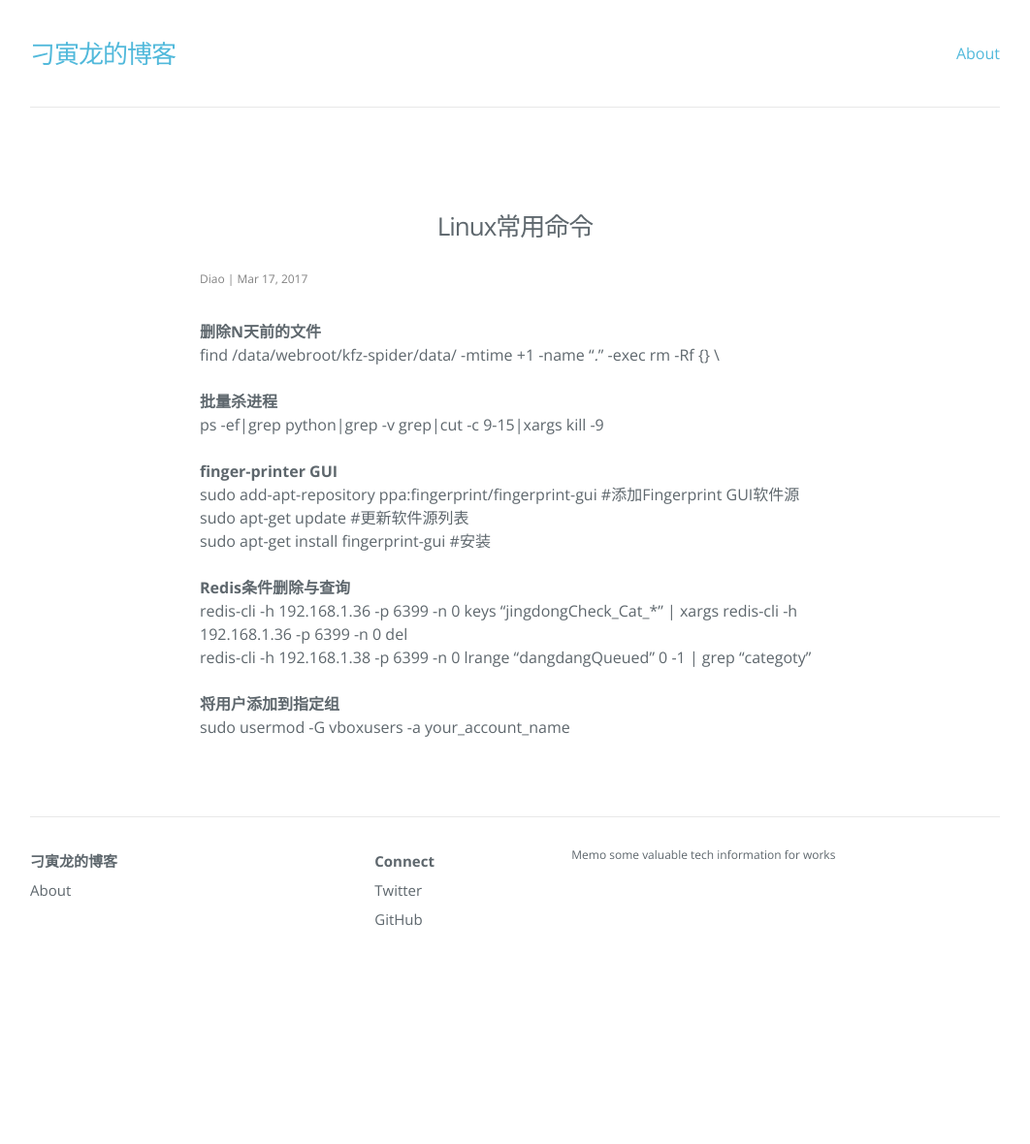
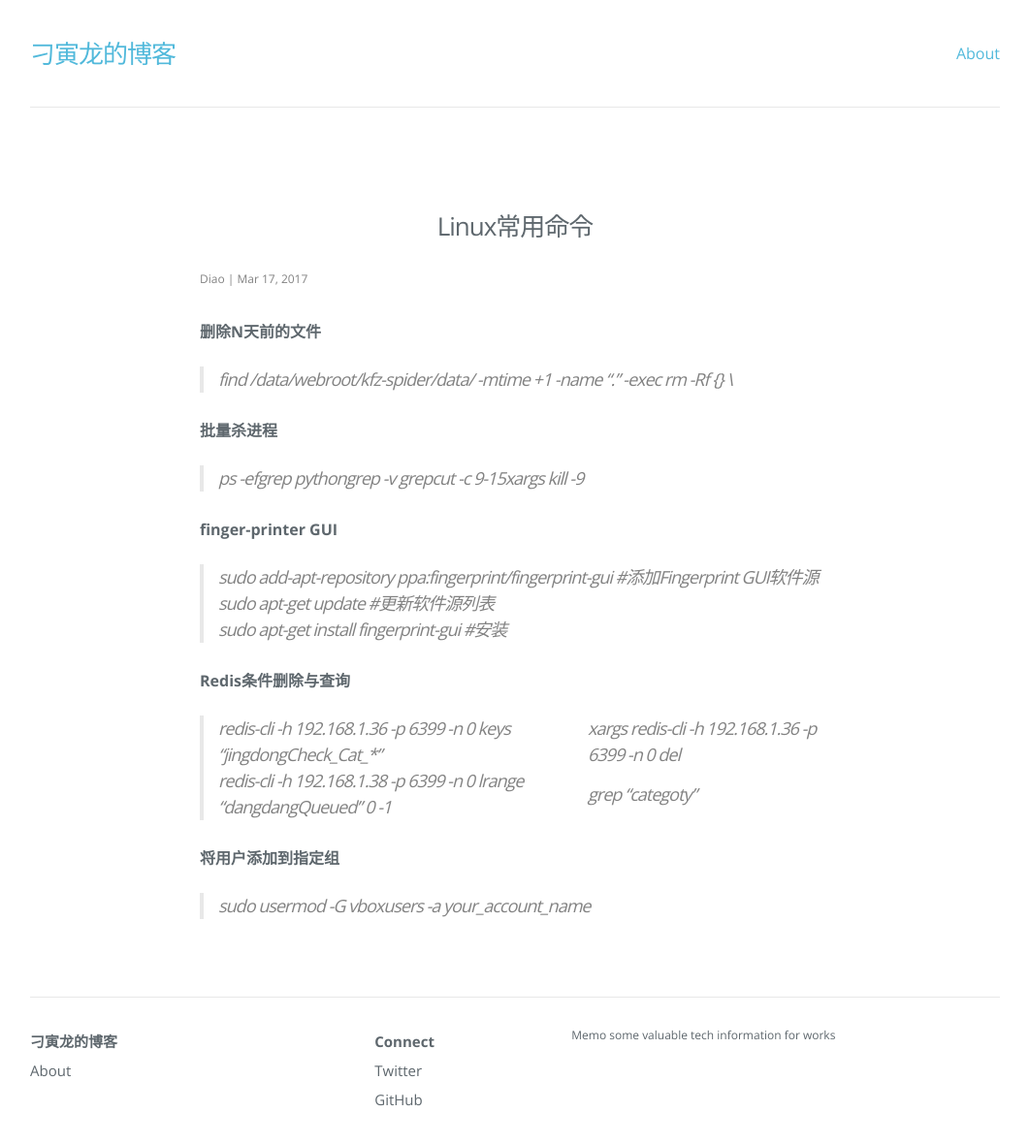
Before and after one commit to diaoyinlong/blog, a Jekyll site: the page built from _posts/2017-03-17-Linux常用命令.md, in a window 1280 px wide and 1217 px high. Shown: the top 1180 px of the window at 97% size, without its empty margins (109-1171 px from the left). Built offline with Jekyll 4.4.1, drawn with Linux system fonts in a browser that asks for light colours; nearby versions of some CDN libraries.

Commit message:
Published with https://stackedit.io/

```diff
--- a/_posts/2017-03-17-Linux常用命令.md
+++ b/_posts/2017-03-17-Linux常用命令.md
@@ -5,20 +5,23 @@ categories: 命令
 tags: Linux
 ---
 __删除N天前的文件__
-find /data/webroot/kfz-spider/data/ -mtime +1 -name "*.*" -exec rm -Rf {} \
+
+> find /data/webroot/kfz-spider/data/ -mtime +1 -name "*.*" -exec rm -Rf {} \
+
+
 
 __批量杀进程__
-ps -ef|grep python|grep -v grep|cut -c 9-15|xargs kill -9
+> ps -ef|grep python|grep -v grep|cut -c 9-15|xargs kill -9
 
 __finger-printer GUI__
-sudo add-apt-repository ppa:fingerprint/fingerprint-gui  #添加Fingerprint GUI软件源
-sudo apt-get update #更新软件源列表
-sudo apt-get install fingerprint-gui  #安装
+> sudo add-apt-repository ppa:fingerprint/fingerprint-gui  #添加Fingerprint GUI软件源
+> sudo apt-get update #更新软件源列表
+> sudo apt-get install fingerprint-gui  #安装
 
 __Redis条件删除与查询__
-redis-cli -h 192.168.1.36 -p 6399 -n 0 keys "jingdongCheck_Cat_*" | xargs redis-cli -h 192.168.1.36 -p 6399 -n 0 del
-redis-cli -h 192.168.1.38 -p 6399 -n 0 lrange "dangdangQueued" 0 -1 | grep "categoty"
+> redis-cli -h 192.168.1.36 -p 6399 -n 0 keys "jingdongCheck_Cat_*" | xargs redis-cli -h 192.168.1.36 -p 6399 -n 0 del
+> redis-cli -h 192.168.1.38 -p 6399 -n 0 lrange "dangdangQueued" 0 -1 | grep "categoty"
 
 
 __将用户添加到指定组__
-sudo usermod -G vboxusers -a your_account_name
+> sudo usermod -G vboxusers -a your_account_name
```
